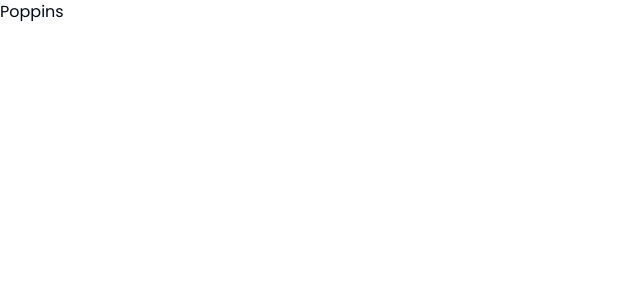
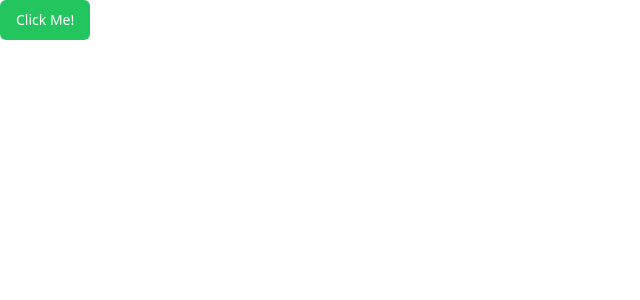
Before and after one commit to UmerNasir-2000/finance-tracker, a Next.js app: page / in a window 1280 px wide. Shown: the top 300 px of the page, without its empty margins (0-640 px from the left). Built offline with nearby package versions, Linux system fonts and the light colour scheme.

Commit message:
feat: add clerk auth

```diff
--- /dev/null
+++ b/app/(auth)/sign-in/[[...sign-in]]/page.tsx
@@ -0,0 +1,5 @@
+import { SignIn } from "@clerk/nextjs";
+
+export default function Page() {
+  return <SignIn />;
+}
--- /dev/null
+++ b/app/(auth)/sign-up/[[...sign-up]]/page.tsx
@@ -0,0 +1,5 @@
+import { SignUp } from "@clerk/nextjs";
+
+export default function Page() {
+  return <SignUp />;
+}
--- a/app/layout.tsx
+++ b/app/layout.tsx
@@ -2,6 +2,13 @@
 import { Poppins } from "next/font/google";
 import "./globals.css";
 import { PropsWithChildren } from "react";
+import {
+  ClerkProvider,
+  SignInButton,
+  SignedIn,
+  SignedOut,
+  UserButton,
+} from "@clerk/nextjs";
 
 const poppins = Poppins({
   subsets: ["latin"],
@@ -15,8 +22,12 @@
 
 export default function RootLayout({ children }: Readonly<PropsWithChildren>) {
   return (
-    <html lang="en">
-      <body className={poppins.className}>{children}</body>
-    </html>
+    <ClerkProvider>
+      <html lang="en">
+        <body>
+          <main>{children}</main>
+        </body>
+      </html>
+    </ClerkProvider>
   );
 }
--- a/app/page.tsx
+++ b/app/page.tsx
@@ -1,6 +1,5 @@
+import { Button } from "@/components/ui/button";
 
 export default function Home() {
-  return (
-    <h2>Poppins</h2>
-  );
+  return <Button variant="green">Click Me!</Button>;
 }
--- /dev/null
+++ b/components/ui/button.tsx
@@ -0,0 +1,57 @@
+import * as React from "react";
+import { Slot } from "@radix-ui/react-slot";
+import { cva, type VariantProps } from "class-variance-authority";
+
+import { cn } from "@/lib/utils";
+
+const buttonVariants = cva(
+  "inline-flex items-center justify-center whitespace-nowrap rounded-md text-sm font-medium ring-offset-background transition-colors focus-visible:outline-none focus-visible:ring-2 focus-visible:ring-ring focus-visible:ring-offset-2 disabled:pointer-events-none disabled:opacity-50",
+  {
+    variants: {
+      variant: {
+        green: "bg-green-500 text-white hover:bg-green-600",
+        default: "bg-primary text-primary-foreground hover:bg-primary/90",
+        destructive:
+          "bg-destructive text-destructive-foreground hover:bg-destructive/90",
+        outline:
+          "border border-input bg-background hover:bg-accent hover:text-accent-foreground",
+        secondary:
+          "bg-secondary text-secondary-foreground hover:bg-secondary/80",
+        ghost: "hover:bg-accent hover:text-accent-foreground",
+        link: "text-primary underline-offset-4 hover:underline",
+      },
+      size: {
+        default: "h-10 px-4 py-2",
+        sm: "h-9 rounded-md px-3",
+        lg: "h-11 rounded-md px-8",
+        icon: "h-10 w-10",
+      },
+    },
+    defaultVariants: {
+      variant: "default",
+      size: "default",
+    },
+  }
+);
+
+export interface ButtonProps
+  extends React.ButtonHTMLAttributes<HTMLButtonElement>,
+    VariantProps<typeof buttonVariants> {
+  asChild?: boolean;
+}
+
+const Button = React.forwardRef<HTMLButtonElement, ButtonProps>(
+  ({ className, variant, size, asChild = false, ...props }, ref) => {
+    const Comp = asChild ? Slot : "button";
+    return (
+      <Comp
+        className={cn(buttonVariants({ variant, size, className }))}
+        ref={ref}
+        {...props}
+      />
+    );
+  }
+);
+Button.displayName = "Button";
+
+export { Button, buttonVariants };
--- a/package.json
+++ b/package.json
@@ -2,6 +2,7 @@
   "name": "finance-tracker",
   "version": "0.1.0",
   "private": true,
+  "type": "module",
   "scripts": {
     "dev": "next dev",
     "build": "next build",
@@ -9,6 +10,8 @@
     "lint": "next lint"
   },
   "dependencies": {
+    "@clerk/nextjs": "^5.1.2",
+    "@radix-ui/react-slot": "^1.0.2",
     "class-variance-authority": "^0.7.0",
     "clsx": "^2.1.1",
     "lucide-react": "^0.379.0",
```
Also changed, not shown: middleware.ts (added, +13 -0 lines), 1 other file (tests, documents, lock files or other folders).
